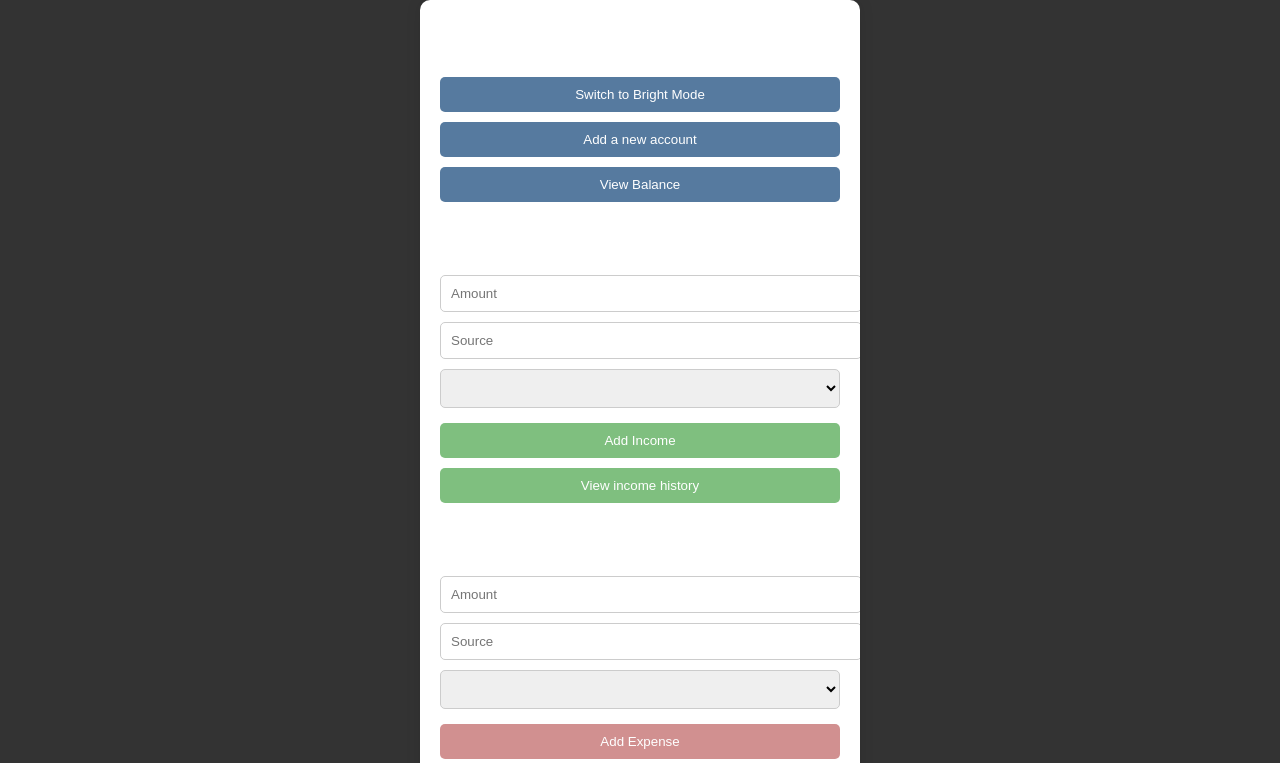
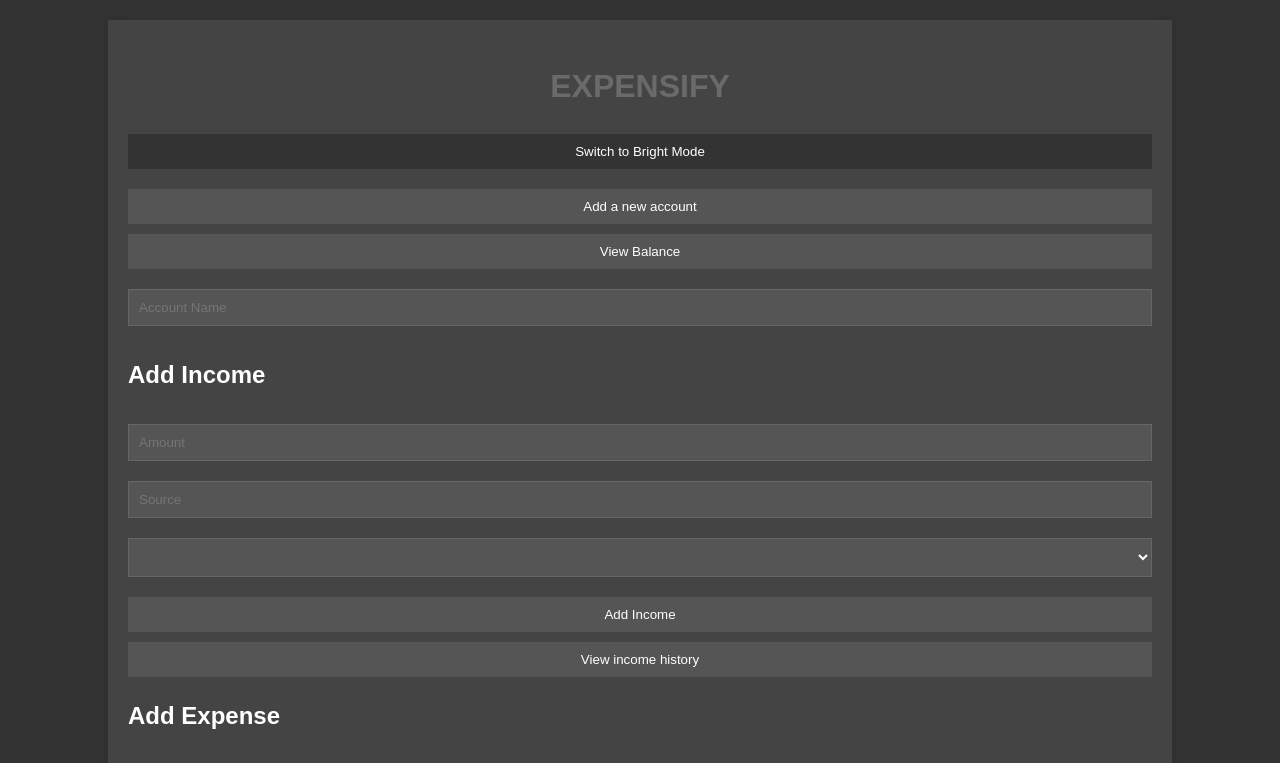
Before and after one commit to vastvikSumit/Expensify, a plain HTML site: page index.html in a window 1280 px wide. Both pictures are taken after a click on the button "Switch to Dark Mode". Shown: the top 763 px of the page. Drawn offline with Linux system fonts and the light colour scheme.

Commit message:
Update style.css

```diff
--- a/style.css
+++ b/style.css
@@ -1,44 +1,26 @@
 body {
-    font-family: 'Arial', sans-serif;
+    font-family: Arial, sans-serif;
+    line-height: 1.6;
     background-color: #f4f4f4;
+    color: #333;
     margin: 0;
-    display: flex;
-    justify-content: center;
-    align-items: flex-start;
-    height: 100vh;
-    transition: background-color 0.3s;
+    padding: 0;
+    transition: background-color 0.5s ease, color 0.5s ease;
 }
 
 .container {
-    background: #fff;
+    width: 80%;
+    margin: 20px auto;
     padding: 20px;
-    border-radius: 10px;
-    box-shadow: 0 0 15px rgba(0, 0, 0, 0.1);
-    width: 90%;
-    max-width: 400px;
-    overflow-y: auto;
-    transition: background-color 0.3s, color 0.3s;
+    background-color: #fff;
+    box-shadow: 0 0 10px rgba(0, 0, 0, 0.1);
+    transition: background-color 0.5s ease, color 0.5s ease;
 }
 
-header {
-    display: flex;
-    justify-content: space-between;
-    align-items: center;
-    margin-bottom: 20px;
-}
-
-header h1 {
-    margin: 0;
-}
-
-header button {
-    padding: 10px;
-    background-color: #d3d3d3;
-    color: #000;
-    border: none;
-    border-radius: 5px;
-    cursor: pointer;
-    transition: background-color 0.3s;
+h1 {
+    text-align: center;
+    color: #6b6a6a;
+    transition: color 0.5s ease;
 }
 
 button {
@@ -46,49 +28,38 @@ button {
     width: 100%;
     padding: 10px;
     margin: 10px 0;
+    background-color: #007bff;
+    color: #fff;
     border: none;
-    border-radius: 5px;
     cursor: pointer;
-    transition: background-color 0.3s;
-    text-align: center;
+    transition: background-color 0.5s ease, color 0.5s ease;
 }
 
-.account-section button {
-    background-color: #adcbe3;
-    color: #fff;
+button.hidden {
+    display: none;
 }
 
-.income-section button {
-    background-color: #b0dab9;
-    color: #fff;
-}
-
-.expense-section button {
-    background-color: #f5b8b1;
-    color: #fff;
-}
-
-.transactions-section {
-    background-color: #fcebb6;
-    padding: 10px;
-    border-radius: 5px;
-    margin-top: 20px;
-}
-
-.hidden {
-    display: none;
+button:hover {
+    background-color: #0056b3;
 }
 
 input, select {
     width: 100%;
     padding: 10px;
-    margin: 5px 0;
-    border-radius: 5px;
+    margin: 10px 0;
     border: 1px solid #ccc;
+    box-sizing: border-box;
+    transition: background-color 0.5s ease, color 0.5s ease, border-color 0.5s ease;
 }
 
-button:hover {
-    opacity: 0.9;
+.income-section, .expense-section {
+    margin: 20px 0;
+}
+
+#dark-mode-toggle {
+    background-color: #333;
+    margin-bottom: 20px;
+    transition: background-color 0.5s ease, color 0.5s ease;
 }
 
 .dark-mode {
@@ -96,23 +67,26 @@ button:hover {
     color: #fff;
 }
 
-.dark-mode button {
-    background-color: #555;
+.dark-mode .container {
+    background-color: #444;
     color: #fff;
 }
 
-.dark-mode .account-section button {
-    background-color: #567a9f;
+.dark-mode button {
+    background-color: #555;
 }
 
-.dark-mode .income-section button {
-    background-color: #7fbf7f;
+.dark-mode button:hover {
+    background-color: #666;
 }
 
-.dark-mode .expense-section button {
-    background-color: #d19090;
+.dark-mode input, .dark-mode select {
+    background-color: #555;
+    color: #fff;
+    border-color: #666;
 }
 
-.dark-mode .transactions-section {
-    background-color: #e3c678;
+.dark-mode #recent-transactions {
+    background-color: #666;
+    color: #fff;
 }
```
